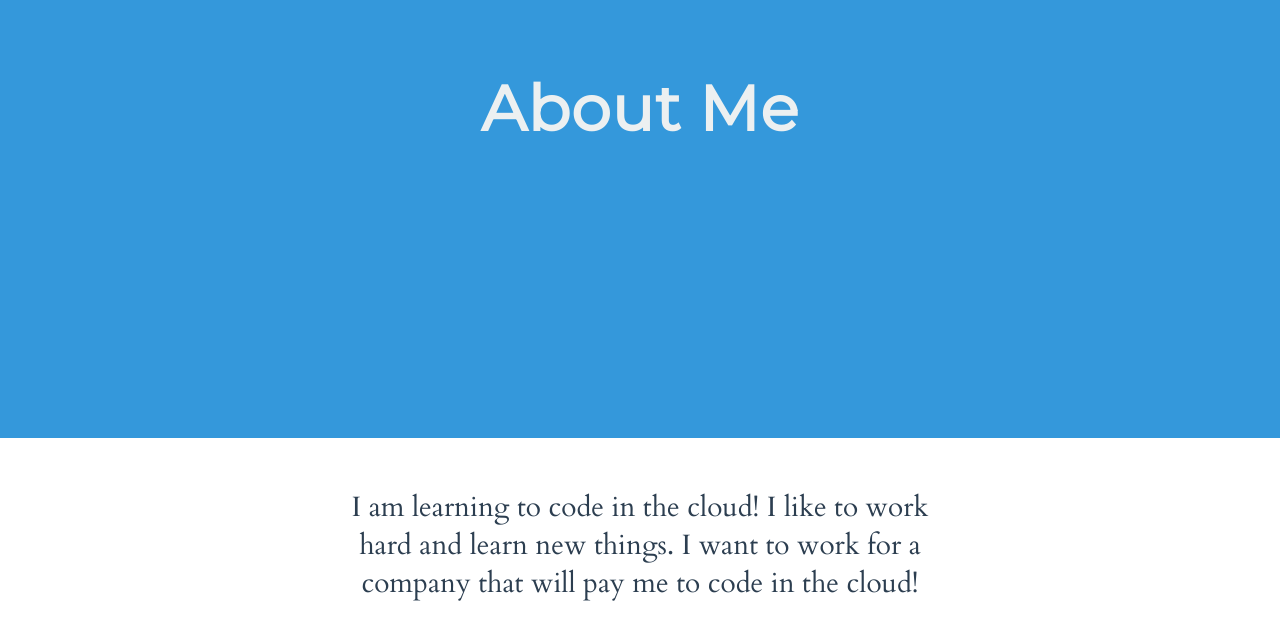
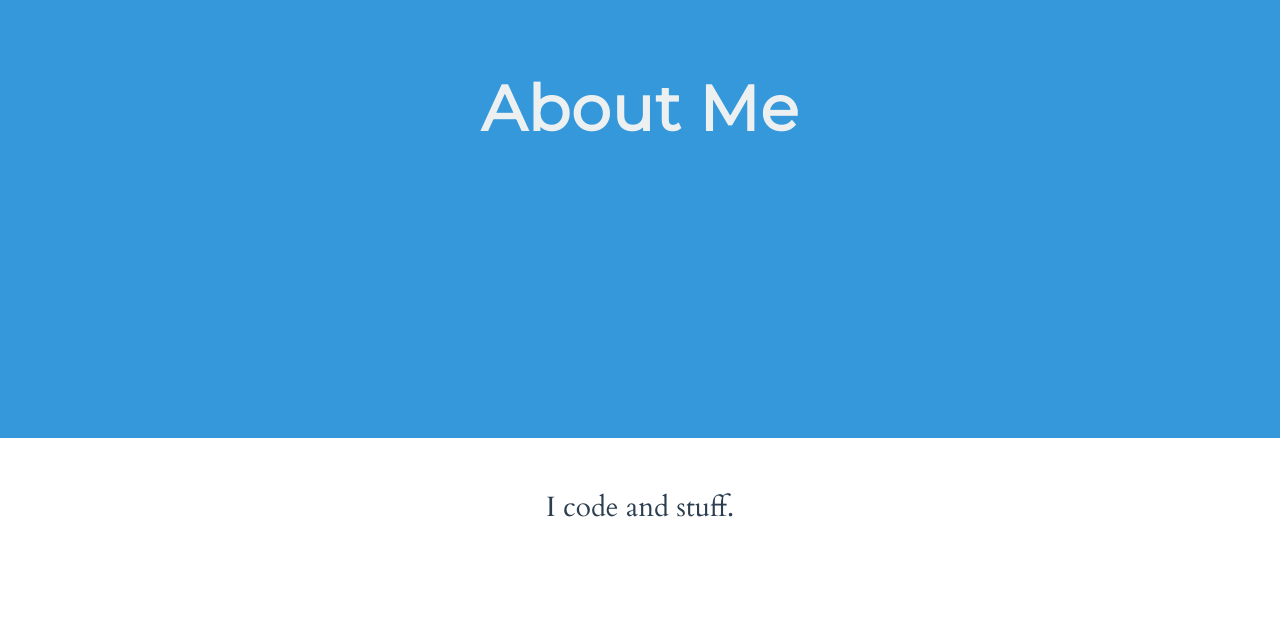
Before and after one commit to chrisolido/my-portfolio, a plain HTML site: page index.html in a window 1280 px wide. Shown: the part 1670-2310 px from the top of the page. Drawn offline with Linux system fonts and the light colour scheme.

Commit message:
Update index.html

```diff
--- a/index.html
+++ b/index.html
@@ -114,8 +114,7 @@
 
     <section class="section section--alignCentered section--description">
       <p class="color--darkgrey section__description">
-        I am learning to code in the cloud! I like to work hard and learn new things.
-        I want to work for a company that will pay me to code in the cloud!
+        I code and stuff.
       </p>
 
       <div class="background--skyBlue modal--closed">
```
